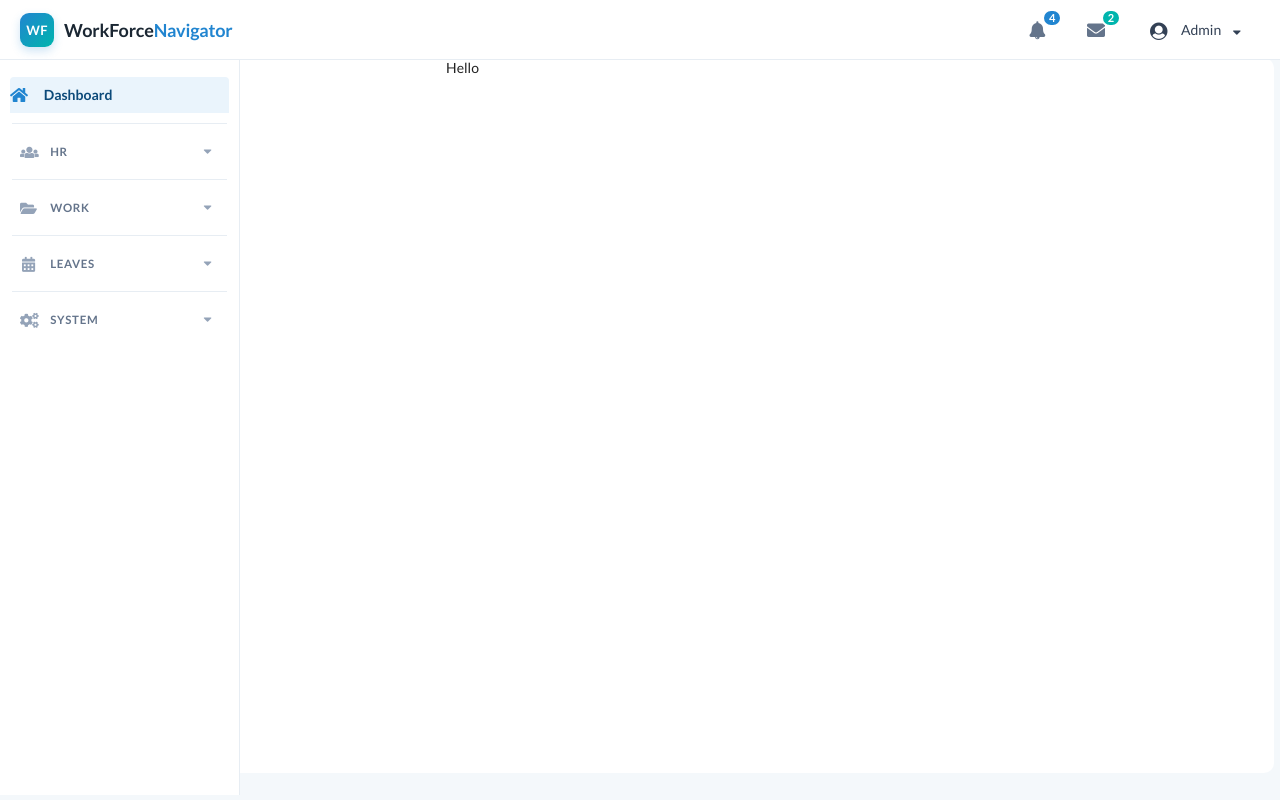
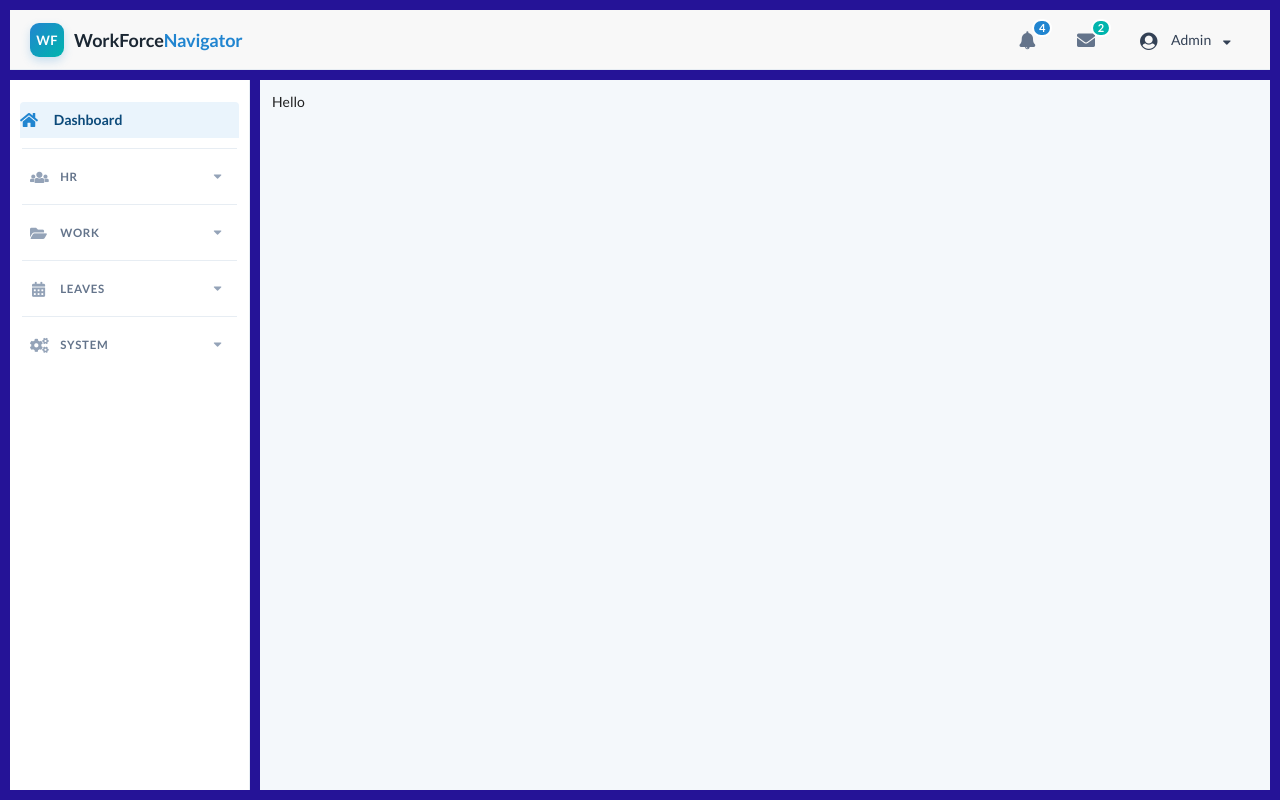
Before and after one commit to SilindamMN/WorkForceNavigatorUI, an Angular app: page /dashboard in a window 1280 px wide. Built offline with nearby package versions, Linux system fonts and the light colour scheme; sample sign-in values are in the browser's storage.

Commit message:
center container fixed

```diff
--- a/src/app/pages/layout/layout.component.css
+++ b/src/app/pages/layout/layout.component.css
@@ -1,56 +1,41 @@
-:root {
-  /* ===== BACKGROUNDS ===== */
-  --bg-page: #f4f8fb;        /* lightest — overall page background */
-  --bg-surface: #ffffff;     /* cards, panels, sidebars on light theme */
-  --bg-subtle: #eef2f7;      /* zebra rows, subtle section dividers */
-  --bg-dark: #0b1220;        /* dark surfaces — sidebar, header bar */
+.app-shell {
+  --sidebar-width: 240px;
+  --topbar-height: 60px;
 
-  /* ===== TEXT ===== */
-  --text-primary: #1b2733;   /* main body text, headings */
-  --text-secondary: #5b6b7c; /* labels, captions, meta text */
-  --text-muted: #8a98a8;     /* placeholders, disabled text */
-  --text-on-dark: #e2e8f0;   /* text on dark backgrounds */
-  --text-on-accent: #ffffff; /* text on top of solid accent colors */
+  display: grid;
+  grid-template-columns: var(--sidebar-width) 1fr;
+  grid-template-rows: var(--topbar-height) 1fr;
+  grid-template-areas:
+    "topbar topbar"
+    "sidebar main";
 
-  /* ===== BORDERS / LINES ===== */
-  --border-light: #e1e8ef;   /* default hairline borders */
-  --border-dark: rgba(255, 255, 255, 0.08); /* hairlines on dark surfaces */
-
-  /* ===== BLUE FAMILY (primary) ===== */
-  --blue-50:  #eaf4fc;
-  --blue-100: #cfe9ff;
-  --blue-300: #54c8ff;
-  --blue-500: #2185d0;       /* primary blue — main actions, links */
-  --blue-700: #1678c2;       /* hover/pressed state */
-  --blue-900: #0c4a7a;       /* darkest — headers on light bg, emphasis */
-
-  /* ===== TEAL FAMILY (secondary) ===== */
-  --teal-50:  #e6f8f7;
-  --teal-100: #b8ece8;
-  --teal-300: #4fd1c9;
-  --teal-500: #00b5ad;       /* secondary teal — supporting actions */
-  --teal-700: #009088;       /* hover/pressed state */
-  --teal-900: #00564f;       /* darkest teal, rarely needed */
-
-  /* ===== INDIGO/CYAN (related accents, sparing use) ===== */
-  --indigo-500: #6a5acd;     /* used rarely — e.g. distinct tag/category color */
-  --cyan-500: #22b8cf;       /* used rarely — e.g. info states distinct from teal */
-
-  /* ===== SHADOWS ===== */
-  --shadow-soft: rgba(33, 133, 208, 0.08);  /* blue-tinted, light surfaces */
-  --shadow-strong: rgba(0, 0, 0, 0.25);     /* dark surfaces */
+  gap: 10px;              /* small space between topbar/sidebar/main */
+  padding: 10px;           /* small space around the outer edge */
+  box-sizing: border-box;  /* padding counts inside the 100vh/100vw, doesn't add to it */
+background: #251397;
+  height: 100vh;
+  width: 100vw;
+  overflow: hidden;
 }
 
-.layout-shell {
-  display: flex;
-  margin-left: 16.1%;
-  height: calc(90vh - 5px);
-  margin-top: 4.5%;
-  background: #ffffff;;
-  overflow: hidden;
-  width: 83.4%;
-  border-radius: 10px;
+.app-shell__topbar {
+  grid-area: topbar;
 }
-.content {
-  margin-left: 240px;
+
+.app-shell__sidebar {
+  grid-area: sidebar;
+  overflow-y: auto;
 }
+
+.app-shell__main {
+  grid-area: main;
+  overflow-y: auto;
+  background: var(--bg-page);
+}
+
+.content-surface {
+  margin: 12px;
+  border-radius: 8px;
+  min-height: calc(100% - 24px);
+  box-sizing: border-box;
+}
--- a/src/app/pages/layout/layout.component.html
+++ b/src/app/pages/layout/layout.component.html
@@ -1,11 +1,9 @@
-<app-topbar></app-topbar>
-
-<div class="layout-shell">
-
-  <app-sidebar></app-sidebar>
-
-  <div class="content">
-    <router-outlet></router-outlet>
-  </div>
-
+<div class="app-shell">
+  <app-topbar class="app-shell__topbar"></app-topbar>
+  <app-sidebar class="app-shell__sidebar"></app-sidebar>
+  <main class="app-shell__main">
+    <div class="content-surface">
+      <router-outlet></router-outlet>
+    </div>
+  </main>
 </div>
--- a/src/app/pages/sidebar/sidebar.component.css
+++ b/src/app/pages/sidebar/sidebar.component.css
@@ -12,12 +12,8 @@
   --hover: rgba(0, 181, 173, 0.07);
   --line: #e7edf3;
 
-  position: fixed;
-  top: 60px;
-  left: 0;
-
-  width: 260px;
-  height: calc(100vh - 60px);
+ height: 100%;
+width: 100%;
 
   background: var(--bg);
   border-right: 1px solid var(--line);
@@ -293,7 +289,6 @@
     transition: none !important;
   }
 }.app-sidebar {
-  position: fixed;
   left: 0;
   top: 55px;
   width: 240px;
--- a/src/app/pages/topbar/topbar.component.css
+++ b/src/app/pages/topbar/topbar.component.css
@@ -1,21 +1,13 @@
 .topbar {
-  position: fixed;
-  top: 0;
-  left: 0;
-  right: 0;
-
-  height: 60px;
-
-  background: #ffffff;
+ height: 100%;
+width: 100%;
+  background: #f8f8f8;
   border-bottom: 1px solid #e7edf3;
   color: #1b2733;
-
   display: flex;
   align-items: center;
   justify-content: space-between;
-
   padding: 0 20px;
-
   z-index: 1000;
 }
 
```
